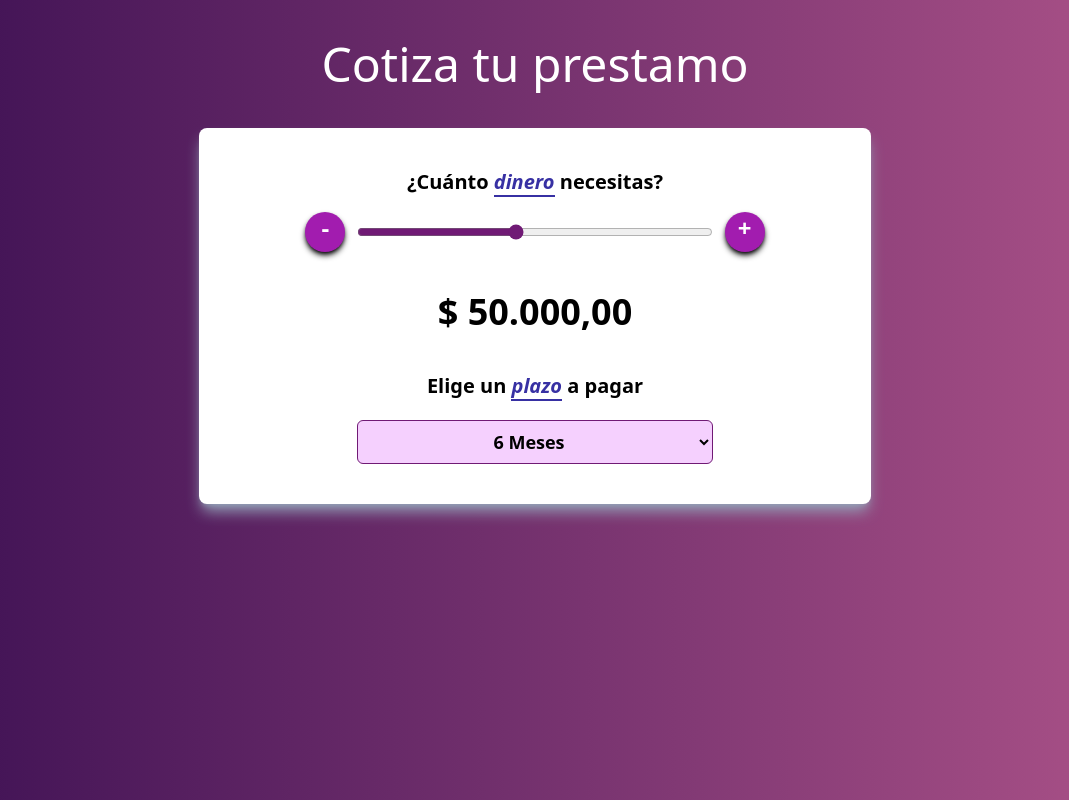
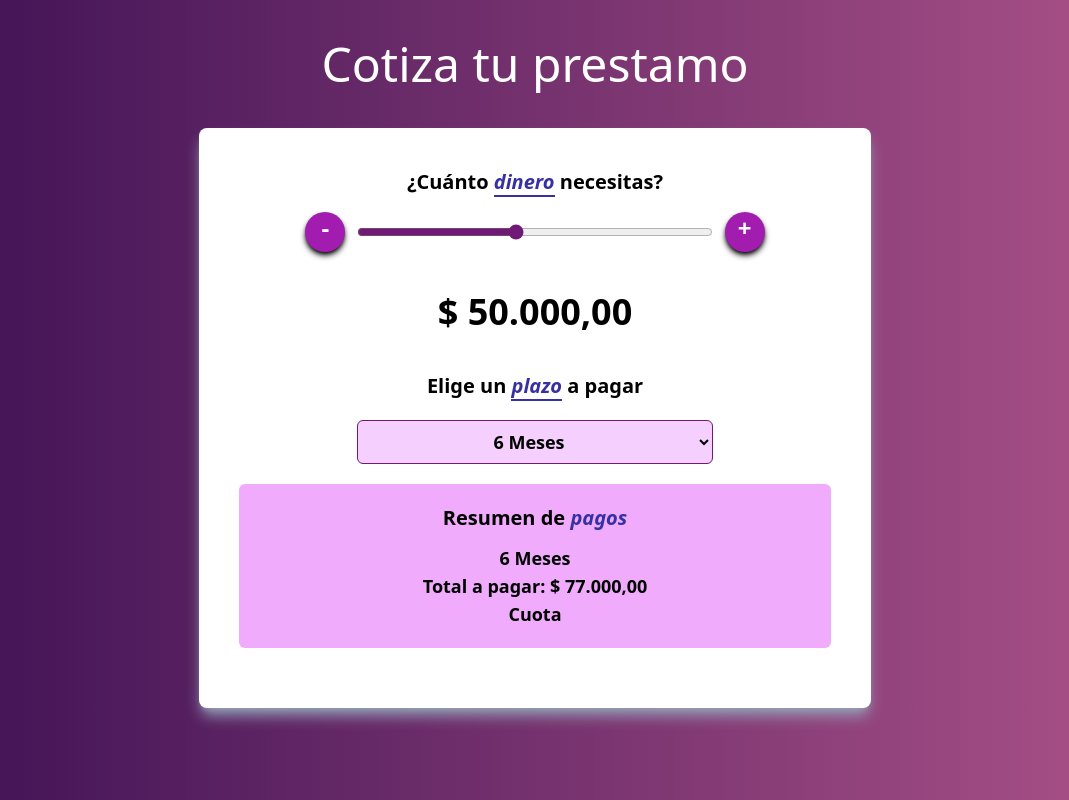
Before and after one commit to iam-leo/cotizador-prestamos-react, a React (Vite) app: page / in a window 1280 px wide. Shown: the whole page, without its empty margins (105-1174 px from the left). Built offline with nearby package versions, Linux system fonts and the light colour scheme.

Commit message:
add payment summary. calculation of the total amount due

```diff
--- a/src/App.jsx
+++ b/src/App.jsx
@@ -1,11 +1,17 @@
-import { useState } from "react";
+import { useState, useEffect } from "react";
 import Button from "./components/Button";
 import Header from "./components/Header";
-import { buttonEffect, formatearDinero } from "./helpers";
+import { buttonEffect, formatearDinero, totalPagar } from "./helpers";
 
 function App() {
   const [cantidad, setCantidad] = useState(50000);
-  const [meses, setMeses] = useState(6)
+  const [meses, setMeses] = useState(6);
+  const [total, setTotal] = useState(0);
+
+  useEffect(() => {
+    const resultadoTotalPagar = formatearDinero(totalPagar(cantidad,meses).toFixed(2));
+    setTotal(resultadoTotalPagar);
+  }, [cantidad, meses]);
 
   const MIN = 10000;
   const MAX = 100000;
@@ -76,6 +82,14 @@ function App() {
             <option value="24">24 Meses</option>
           </select>
         </div>
+        <div className="p-5 my-5 space-y-3 rounded-md bg-fuchsia-300">
+          <h2 className="text-xl font-semibold text-center">Resumen de <span className="italic font-bold text-indigo-800">pagos</span></h2>
+          <div className="flex flex-col items-center">
+            <p className="text-lg font-bold">{meses} Meses</p>
+            <p className="text-lg font-bold">Total a pagar: {total}</p>
+            <p className="text-lg font-bold">Cuota</p>
+          </div>
+        </div>
       </div>
     </>
   )
--- a/src/helpers/index.js
+++ b/src/helpers/index.js
@@ -16,7 +16,37 @@ const formatearDinero = (valor) => {
     return formatter.format(valor);
 }
 
+//Calcular total a pagar
+const totalPagar = (cantidad, plazo) => {
+  let total;
+
+  //Mientras mas alta es la cantidad solicitada menor es el interés
+  if(cantidad < 32500){
+    total = cantidad * 1.5 //50%
+  } else if(cantidad > 32500 && cantidad < 55000){
+    total = cantidad * 1.4 //40%
+  } else if(cantidad > 55000 && cantidad < 77500){
+    total = cantidad * 1.3 //30%
+  } else {
+    total = cantidad * 1.2 //20%
+  }
+
+  //Mayor el plazo, mayor el interés
+  if(plazo === 6){
+    total *= 1.1; //10%
+  }else if(plazo === 12){
+    total *= 1.2; //20%
+  }else if(plazo === 18){
+    total *= 1.3; //30%
+  }else{
+    total *= 1.4; //40%
+  }
+
+  return total;
+}
+
   export {
     buttonEffect,
-    formatearDinero
+    formatearDinero,
+    totalPagar
   }
```
